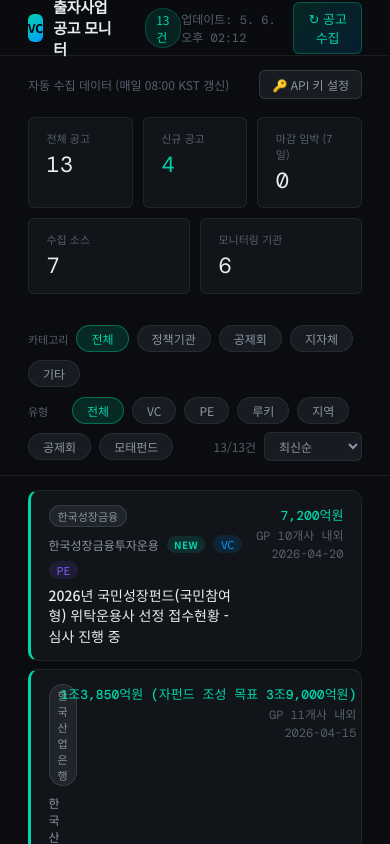
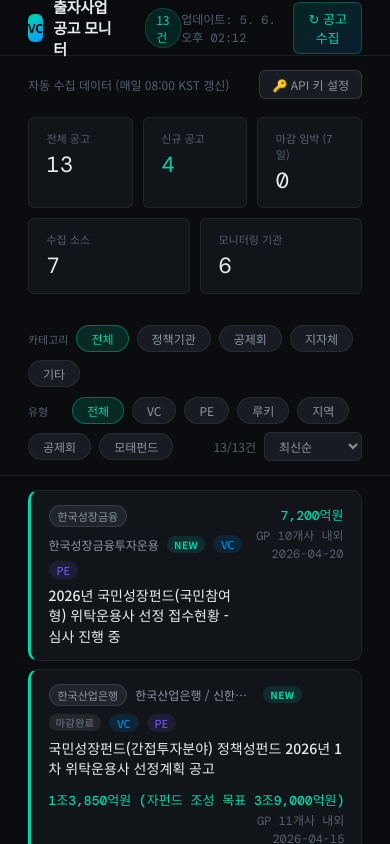
Before and after one commit to suil-bluemine/vc-notice, a React (Vite) app: page / in a window 390 px wide. Shown: the top 844 px of the page. Built offline with nearby package versions, Linux system fonts and the light colour scheme.

Commit message:
fix: institution text overflow on mobile

```diff
--- a/src/components/NoticeCard.jsx
+++ b/src/components/NoticeCard.jsx
@@ -42,7 +42,7 @@
       onMouseLeave={e => { e.currentTarget.style.borderColor = urgentBorder; e.currentTarget.style.borderLeftColor = notice.isNew ? newAccent : srcColor }}
     >
       {/* Top row */}
-      <div style={{ display: 'flex', alignItems: 'flex-start', gap: 12, justifyContent: 'space-between' }}>
+      <div style={{ display: 'flex', alignItems: 'flex-start', gap: 12, justifyContent: 'space-between', flexWrap: 'wrap' }}>
         <div style={{ flex: 1, minWidth: 0 }}>
           <div style={{ display: 'flex', alignItems: 'center', gap: 8, marginBottom: 6, flexWrap: 'wrap' }}>
             <span style={{
@@ -52,7 +52,7 @@
               borderRadius: 20, padding: '2px 8px',
             }}>{srcName}</span>
             {notice.institution && notice.institution !== srcName && (
-              <span style={{ fontSize: 12, color: 'var(--text2)' }}>{notice.institution}</span>
+              <span style={{ fontSize: 12, color: 'var(--text2)', overflow: 'hidden', textOverflow: 'ellipsis', whiteSpace: 'nowrap', maxWidth: 120 }}>{notice.institution}</span>
             )}
             {notice.isNew && (
               <span style={{
@@ -89,7 +89,7 @@
         </div>
 
         {/* Right meta */}
-        <div style={{ textAlign: 'right', flexShrink: 0, fontSize: 12, color: 'var(--text3)', fontFamily: 'var(--mono)' }}>
+        <div style={{ textAlign: 'right', flexShrink: 0, fontSize: 12, color: 'var(--text3)', fontFamily: 'var(--mono)', minWidth: 0, wordBreak: 'keep-all' }}>
           {notice.amount && (
             <div style={{ fontSize: 13, fontWeight: 500, color: '#00d4aa', marginBottom: 2 }}>{notice.amount}</div>
           )}
```
